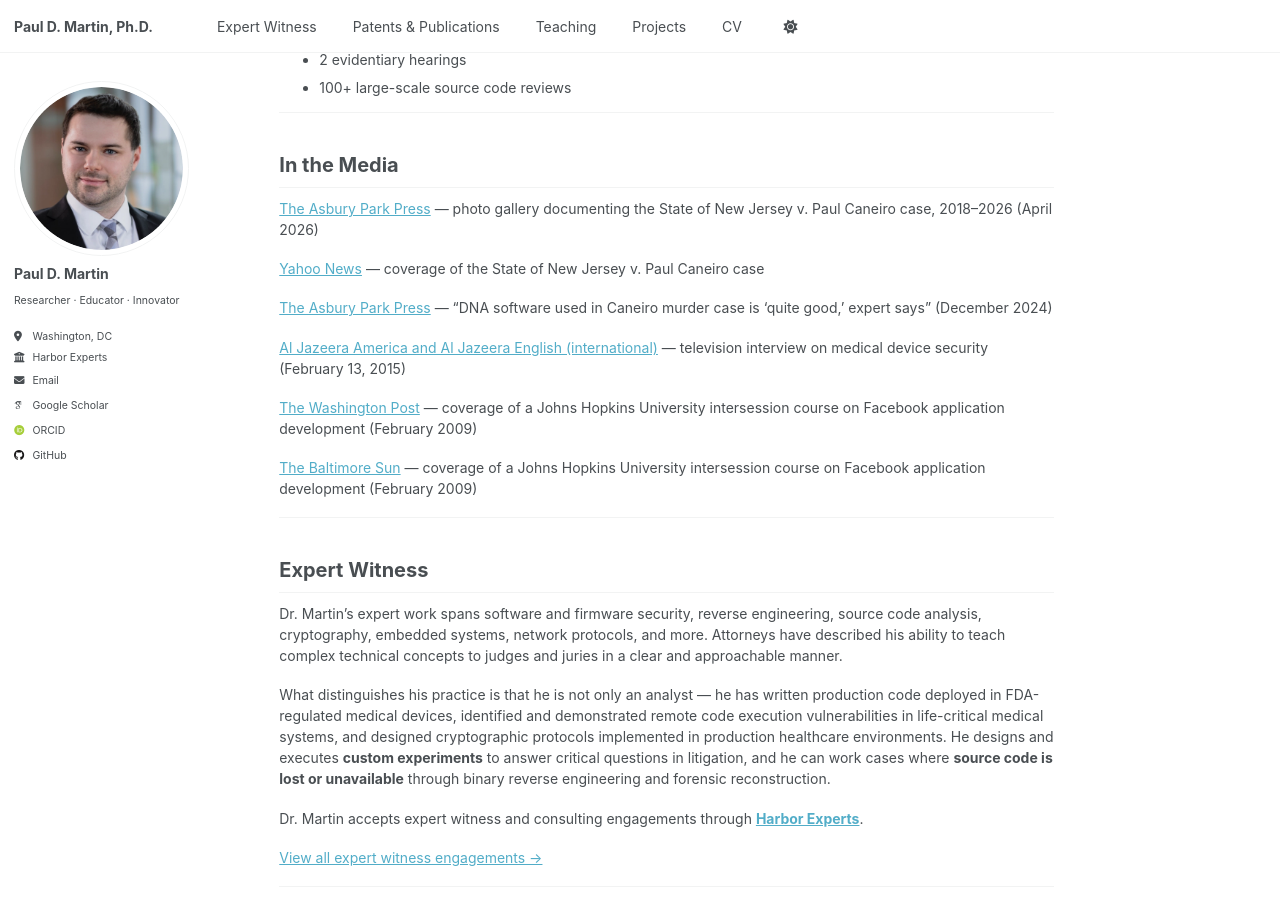
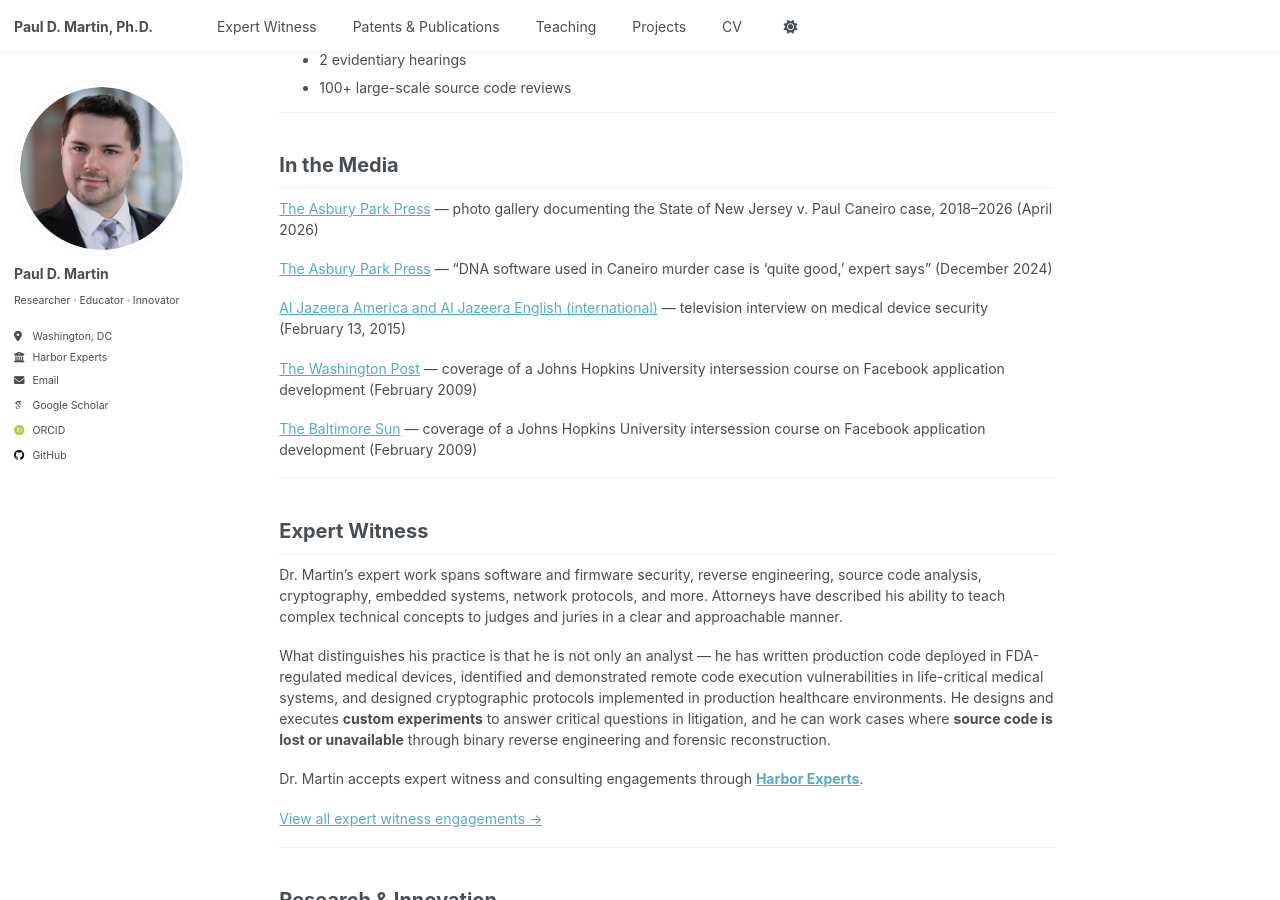
Before and after one commit to pauldmartinphd/pauldmartinphd.github.io, a Jekyll site: the page built from _pages/about.md, in a window 1280 px wide and 900 px high, scrolled down 558 px. Built offline with Jekyll 4.4.1, drawn with Linux system fonts in a browser that asks for light colours; some web fonts are replaced; a script that is not in the unit is left out.

Commit message:
Remove irreelvant link.

```diff
--- a/_pages/about.md
+++ b/_pages/about.md
@@ -26,8 +26,6 @@ He earned his B.S., M.S.E., and Ph.D. in Computer Science from Johns Hopkins Uni
 ## In the Media
 
 [The Asbury Park Press](https://www.app.com/picture-gallery/news/crime/2026/04/20/paul-caneiro-murder-investigation-to-pretrial-hearings-2018-2026-photos/88996938007/) — photo gallery documenting the State of New Jersey v. Paul Caneiro case, 2018–2026 (April 2026)
-
-[Yahoo News](https://www.yahoo.com/news/articles/monster-paul-caneiro-mum-gets-144506455.html) — coverage of the State of New Jersey v. Paul Caneiro case
 
 [The Asbury Park Press](https://www.app.com/story/news/local/courts/2024/12/07/dna-software-used-in-caneiro-murder-case-is-quite-good-expert-says/76452750007/) — "DNA software used in Caneiro murder case is 'quite good,' expert says" (December 2024)
 
```
